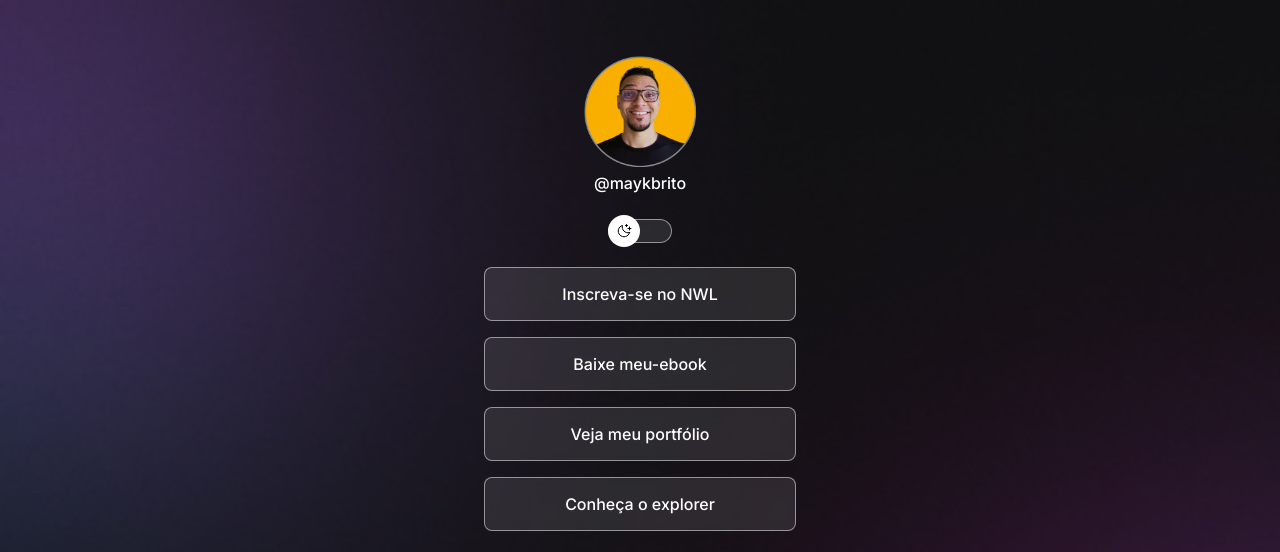
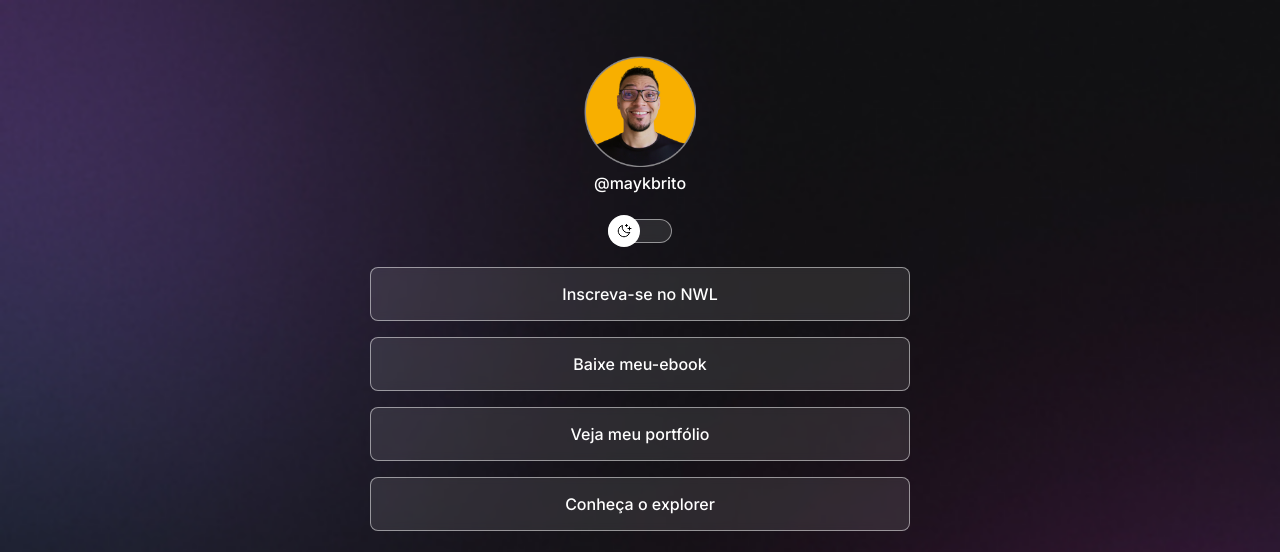
Before and after one commit to jrsilvaa33/projeto, a plain HTML site: page index.html in a window 1280 px wide. Shown: the top 552 px of the page. Drawn offline with nearby package versions, Linux system fonts and the light colour scheme.

Commit message:
adjust container width

```diff
--- a/style.css
+++ b/style.css
@@ -37,8 +37,8 @@ body {
 }
 
 #container {
-  width: 360px;
-  height: 712px;
+  width: 100%;
+  max-width: 588px;
   margin: 56px auto 0px;
   padding: 0 24px;
 }
```
